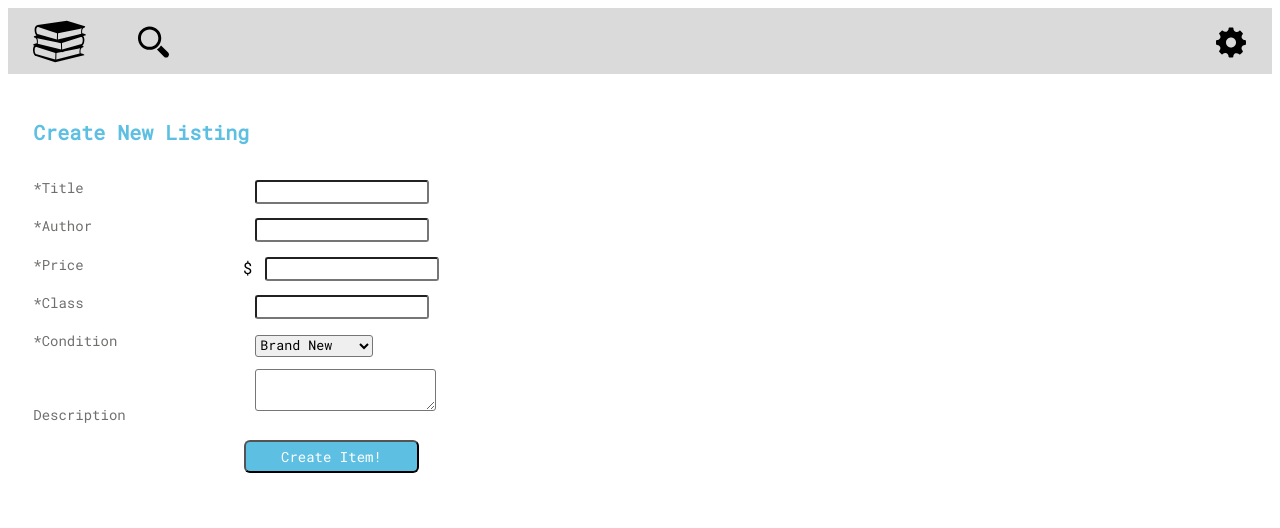
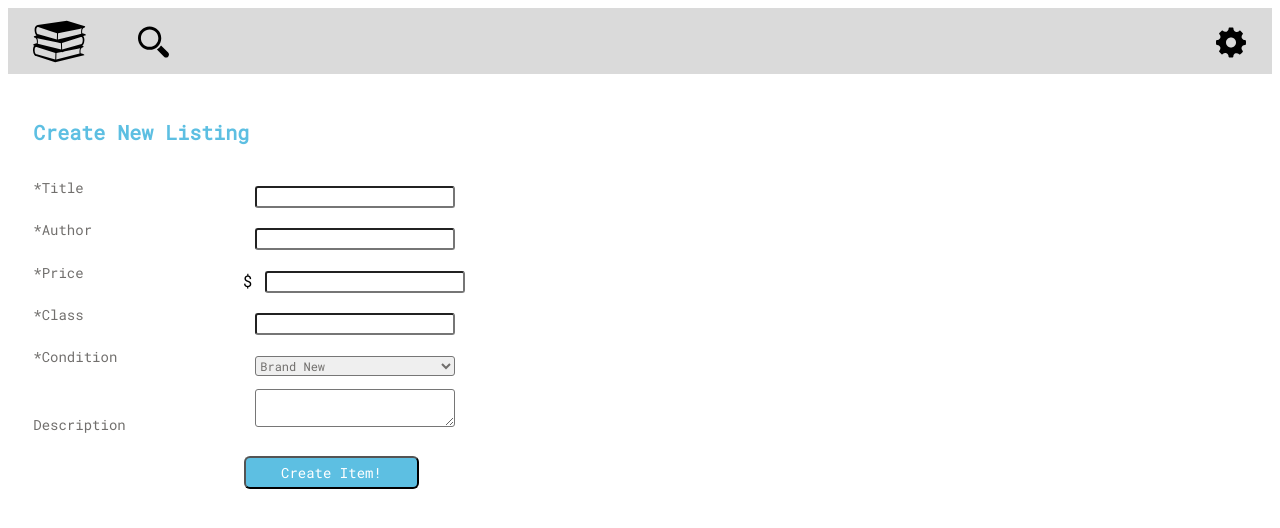
Before and after one commit to sabsterette/texchange, a Flask app: page /create in a window 1280 px wide. Shown: the top 528 px of the page. Run offline with Flask 2, Linux system fonts and the light colour scheme; the visitor is signed in with stand-in values (Sample User, id 1); some libraries are stand-ins or nearby versions.

Commit message:
Update create.css

```diff
--- a/flaskblog/static/create.css
+++ b/flaskblog/static/create.css
@@ -22,15 +22,15 @@ h3 {
     font-size: 14px;
     width: 200px;
     display: inline-block;
-
+    margin-bottom: 5px;
   }
 
-.help-block {
+
+  .help-block {
     margin-bottom: 10px;
-    color: rgb(113,111,109);
+    color:red;
     font-size: 10px;
-    width: 200px;
-    display: inline-block;
+    width: 100px;
 }
 
 input[type="text"] {
@@ -50,7 +50,11 @@ input[type="text"] {
     margin-right: 60%;
     margin-bottom: 1%;
     border-radius: 3px;
-
+    font-size: 12px;
+    color: rgb(113,111,109);
+    font-size: 12px;
+    width: 200px;
+    display: inline-block;
 }
 
 .required {
```
